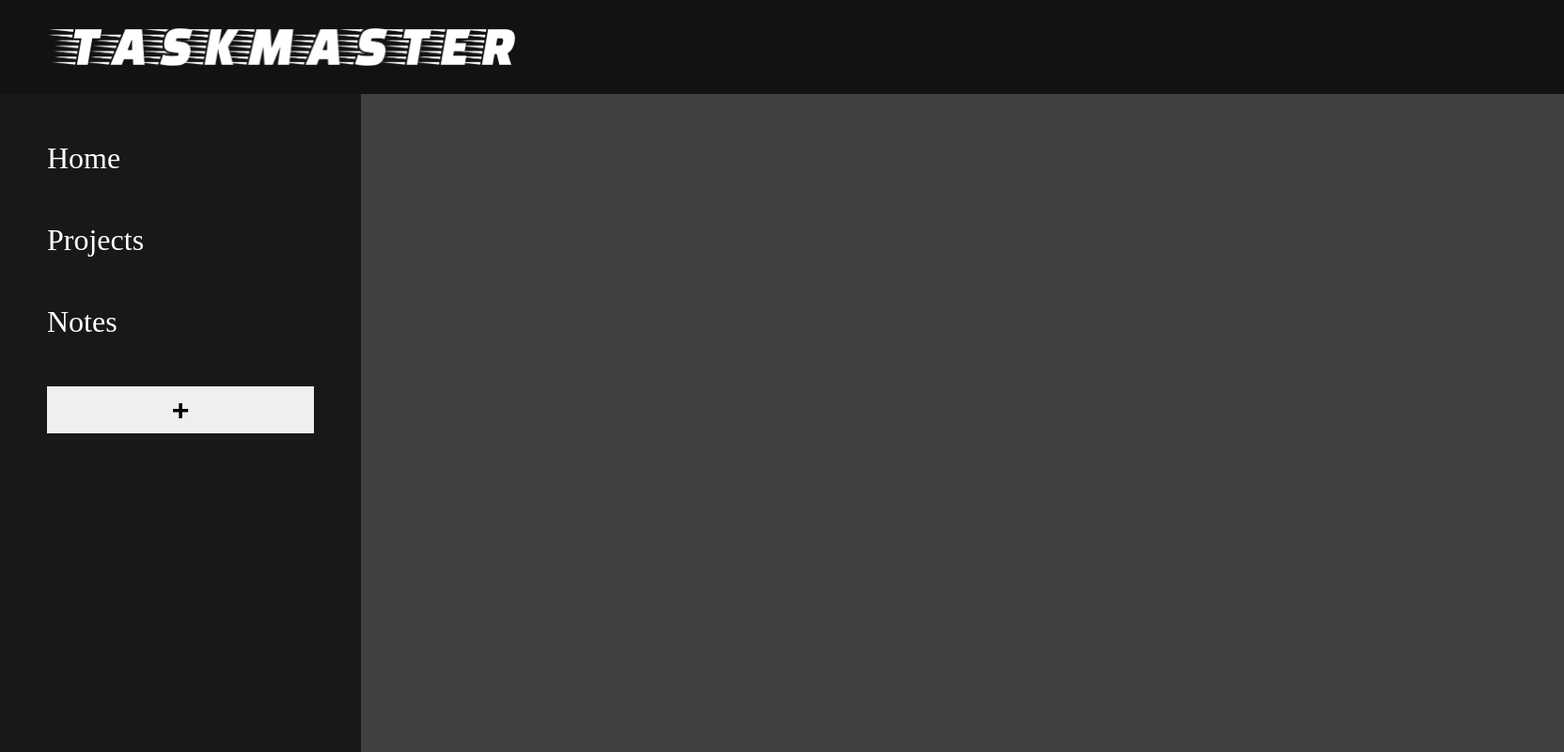
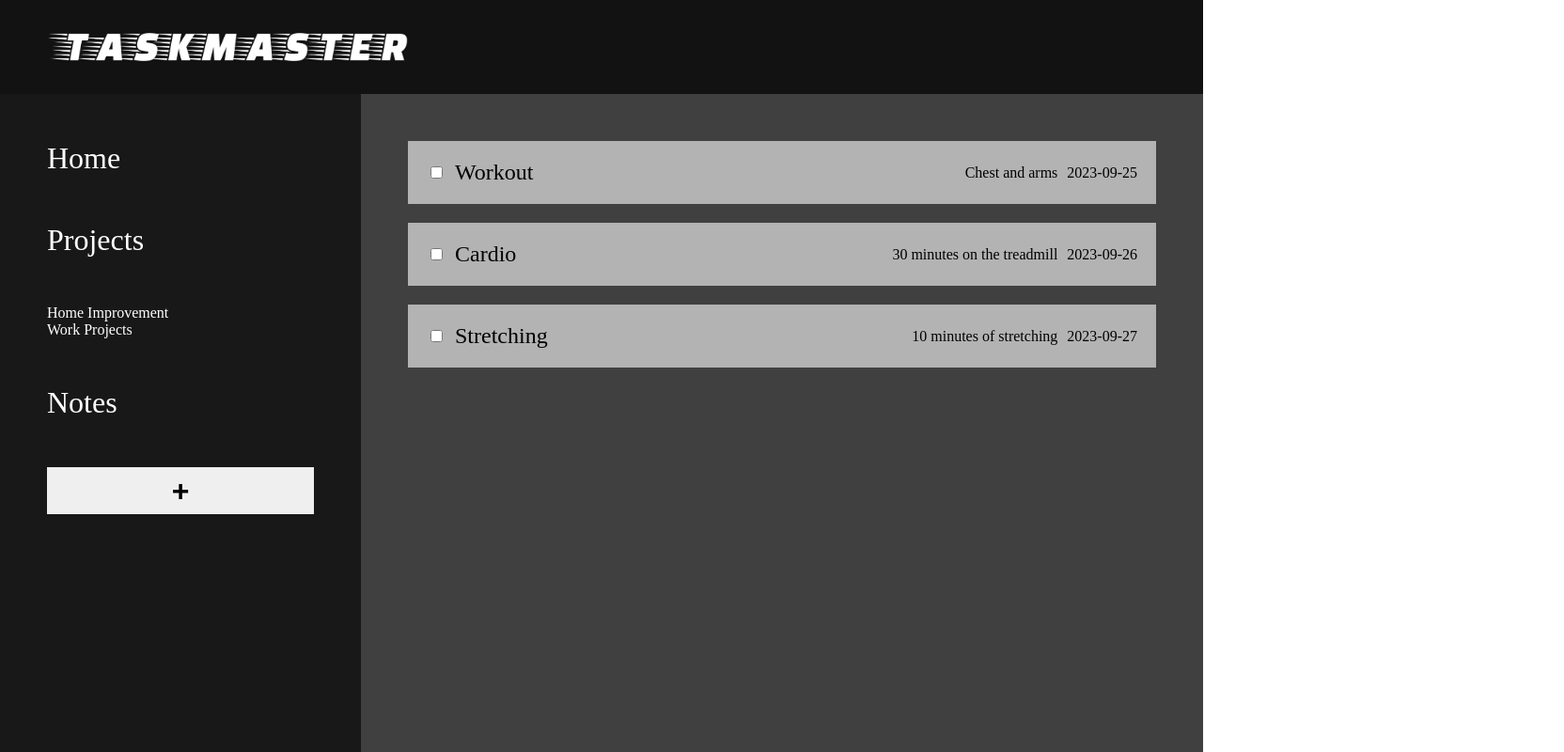
Before and after one commit to xLalice/Todo-app, a website built with webpack: page dist/index.html in a window 1280 px wide. Both pictures are taken after a click on the element "Projects". Shown: the whole page at 94% size, 1664 px wide, since content can reach past the window. Built offline with nearby package versions, Linux system fonts and the light colour scheme.

Commit message:
Display todos in the DOM

```diff
--- /dev/null
+++ b/src/displayTodo.js
@@ -0,0 +1,55 @@
+import projects from "./data";
+
+let projectsDisplayed = false;
+
+function displayTodos(projectId = 1){
+    const todoDisplay = document.querySelector(".todoDisplay")
+    emptyDiv(todoDisplay)
+    projects.forEach(project => {
+        if (project.id === projectId){
+            project["todos"].forEach(item => {
+                const card = document.createElement("div")
+                card.classList.add("todo-card")
+
+                const content = `
+                    <input type="checkbox">
+                    <h1>${item.title}</h1>
+                    <p>${item.description}</p>
+                    <p>${item.dueDate}</p>
+                `
+
+                card.innerHTML = content
+
+                todoDisplay.appendChild(card)
+            })
+        }
+    })
+}
+
+function toggleProjectDisplay(){
+    projectsDisplayed = !projectsDisplayed
+    if (projectsDisplayed){
+        displayProjects()
+    } else {
+        emptyDiv(document.querySelector(".projectsDiv"))
+    }
+}
+
+function displayProjects(){
+    const projectsDiv = document.querySelector(".projectsDiv")
+    projects.forEach(project => {
+        if (project.id === 1){
+            return;
+        }
+        const projectName = document.createElement("div")
+        projectName.textContent = project.name
+        projectsDiv.appendChild(projectName)
+        projectName.addEventListener("click", () => displayTodos(project.id))
+    })
+}
+
+function emptyDiv(node){
+    node.innerHTML = ""
+}
+
+export {toggleProjectDisplay, displayTodos}
--- a/src/firstLoad.js
+++ b/src/firstLoad.js
@@ -1,5 +1,6 @@
 import Logo from "./assets/logo.png";
 import modal from "./forms";
+import {displayTodos, toggleProjectDisplay} from "./displayTodo";
 
 const content = document.querySelector("#content")
 
@@ -18,12 +19,19 @@ function setSidebar(){
     const home = document.createElement("div")
     home.classList.add("sidebar__item")
     home.textContent = "Home"
+    home.addEventListener("click", () => displayTodos())
     const projects = document.createElement("div")
     projects.classList.add("sidebar__item")
     projects.textContent = "Projects"
+    projects.addEventListener("click", toggleProjectDisplay)
+    const projectsDiv = document.createElement("div")
+    projectsDiv.classList.add("projectsDiv")
+
+
     const notes = document.createElement("div")
     notes.classList.add("sidebar__item")
     notes.textContent = "Notes"
+
 
     const addButton = document.createElement("button")
     addButton.classList.add("addButton")
@@ -32,6 +40,7 @@ function setSidebar(){
 
     sidebar.appendChild(home)
     sidebar.appendChild(projects)
+    sidebar.appendChild(projectsDiv)
     sidebar.appendChild(notes)
     sidebar.appendChild(addButton)
 
@@ -52,6 +61,8 @@ function firstLoad(){
     setNav()
     setSidebar()
     setTodoDisplay()
+    displayTodos()
+    displayProjects()
 }
 
 export {firstLoad};
--- a/src/forms.js
+++ b/src/forms.js
@@ -110,23 +110,19 @@ function createTodoForm() {
     return todoForm;
   }
 
-  // Function to create a Project form
 function createProjectForm() {
 const projectForm = document.createElement('form');
 
-    // Create an input field for project title
 const titleLabel = document.createElement('label');
 titleLabel.textContent = 'Project Title:';
 const titleInput = document.createElement('input');
 titleInput.setAttribute('type', 'text');
 titleInput.setAttribute('name', 'projectTitle');
 
-    // Create a submit button
 const submitButton = document.createElement('button');
 submitButton.setAttribute('type', 'submit');
 submitButton.textContent = 'Create Project';
 
-    // Append input field and button to the form
 projectForm.appendChild(titleLabel);
 projectForm.appendChild(titleInput);
 projectForm.appendChild(submitButton);
@@ -139,34 +135,29 @@ function createTodoForm() {
 function createNoteForm() {
     const noteForm = document.createElement('form');
 
-    // Create an input field for note title
     const titleLabel = document.createElement('label');
     titleLabel.textContent = 'Note Title:';
     const titleInput = document.createElement('input');
     titleInput.setAttribute('type', 'text');
     titleInput.setAttribute('name', 'noteTitle');
 
-    // Create a textarea for note details
     const detailsLabel = document.createElement('label');
     detailsLabel.textContent = 'Note Details:';
     const detailsTextarea = document.createElement('textarea');
     detailsTextarea.setAttribute('name', 'noteDetails');
     detailsTextarea.setAttribute('rows', '4'); // Adjust rows as needed
 
-    // Create a submit button
     const submitButton = document.createElement('button');
     submitButton.setAttribute('type', 'submit');
     submitButton.textContent = 'Add Note';
 
-
-    // Append input fields and button to the form
     noteForm.appendChild(titleLabel);
     noteForm.appendChild(titleInput);
     noteForm.appendChild(detailsLabel);
     noteForm.appendChild(detailsTextarea);
     noteForm.appendChild(submitButton);
 
-
+    noteForm.addEventListener("submit", noteFormHandler)
 
     return noteForm;
 }
@@ -191,4 +182,12 @@ function projectFormHandler(event){
   event.target.reset();
 }
 
+function noteFormHandler(event){
+  event.preventDefault()
+  const title = event.target.noteTitle.value;
+  const details = event.target.noteDetail.value;
+  addProject(title, details)
+  event.target.reset();
+}
+
 export default modal;
--- a/src/style.scss
+++ b/src/style.scss
@@ -21,8 +21,9 @@ time, mark, audio, video {
 
 #content {
     height: 100vh;
+    width: 100vw;
     display: grid;
-    grid-template-columns: 30% 100%;
+    grid-template-columns: 30% 70%;
     grid-template-rows: 100px 1fr;
 }
 
@@ -56,6 +57,10 @@ nav {
 
 .todoDisplay {
     background-color: #404040;
+    padding: 50px;
+    display: flex;
+    flex-direction: column;
+    gap: 20px;
 }
 
 .addButton {
@@ -64,3 +69,17 @@ nav {
     font-weight: 800;
     border: none;
 }
+
+.todo-card {
+    display: flex;
+    align-items: center;
+    gap: 10px;
+    background-color: #b3b3b3;
+    padding: 20px;
+
+    & > h1 {
+        font-size: 1.5rem;
+        margin-right: auto;
+
+    }
+}
```
Lines whose indentation alone changed are shown as unchanged.
